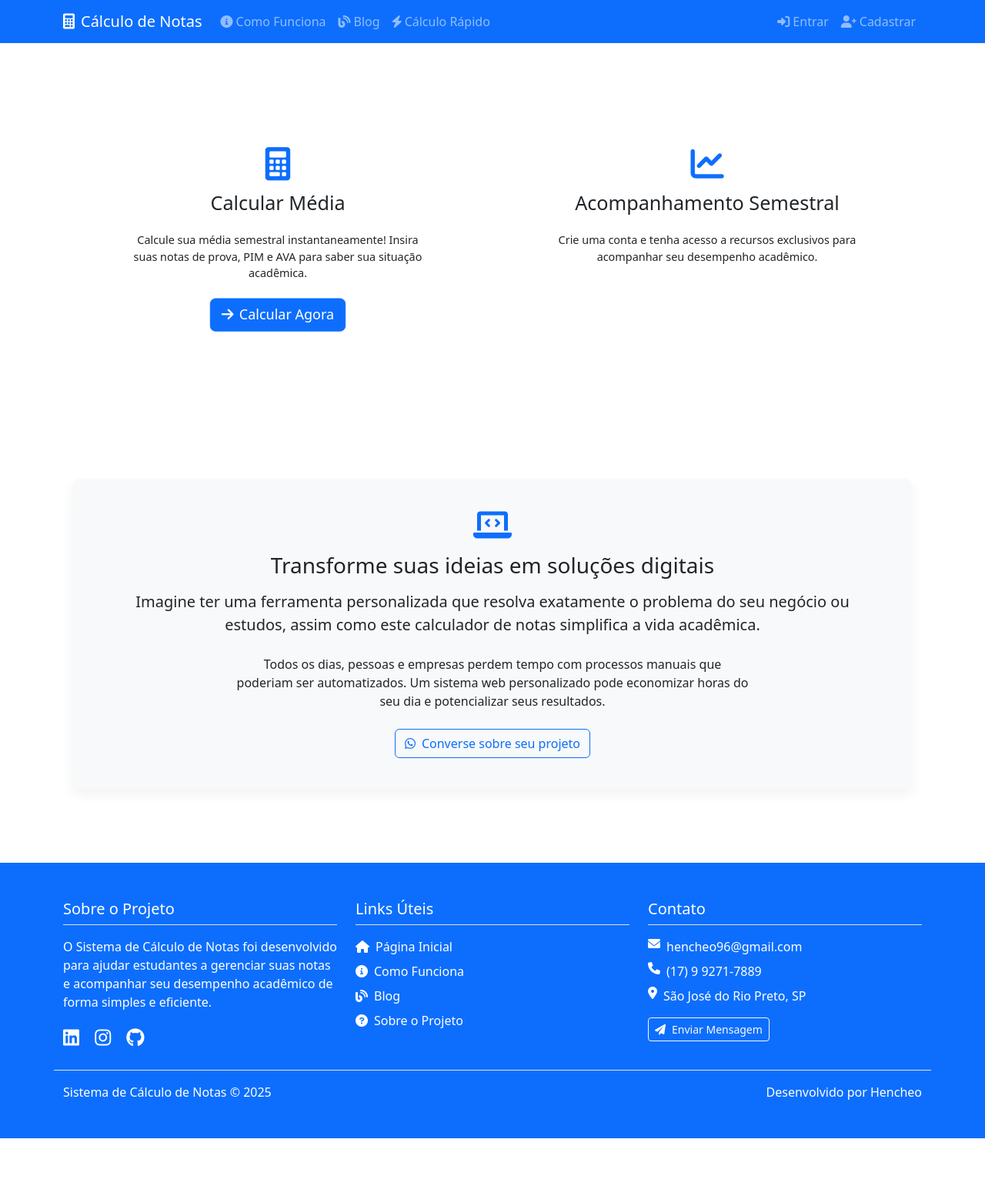
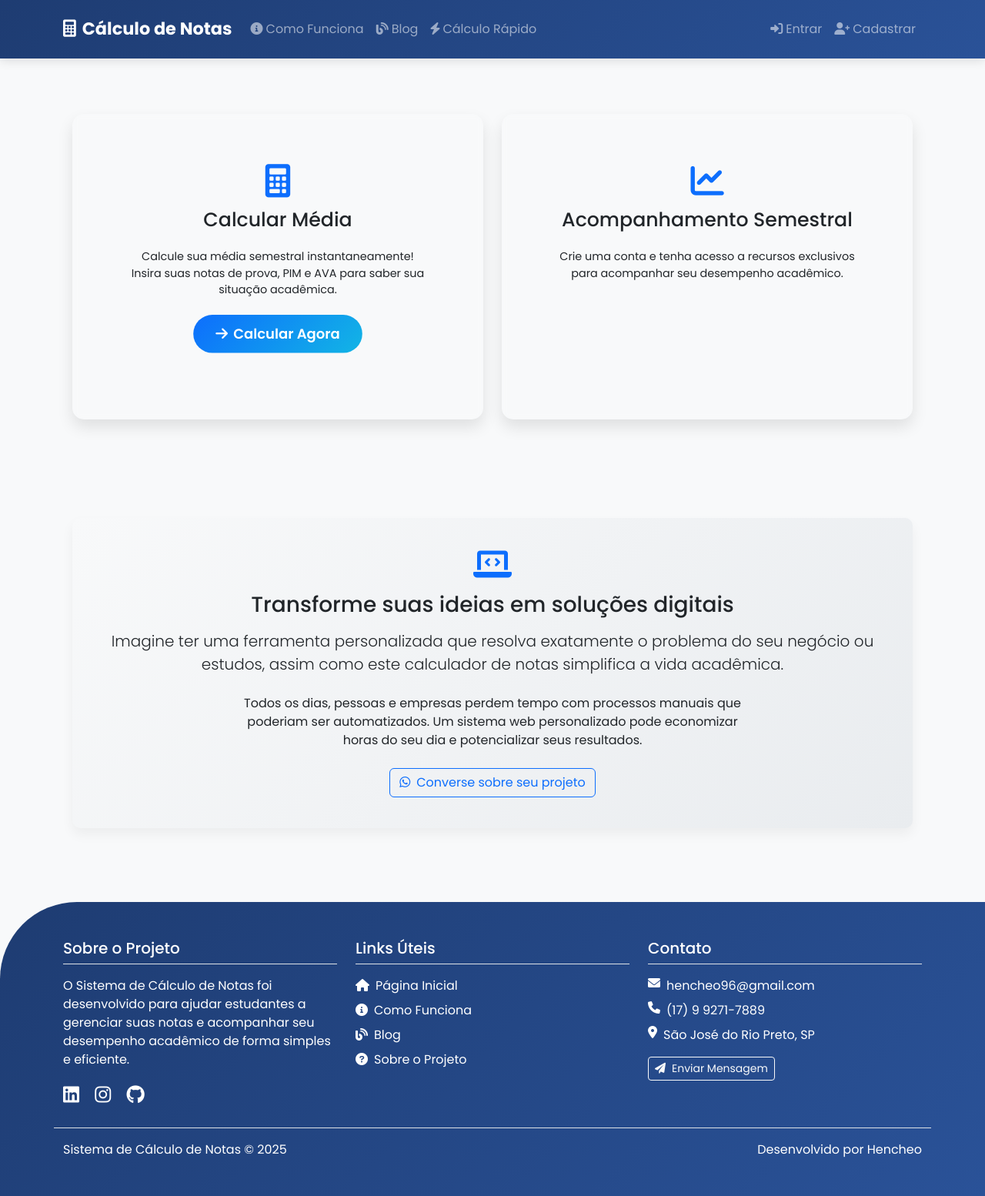
Before and after one commit to Hencheo/calculo-nota, a Django app: template templates/usuarios/home.html in a window 1280 px wide. Shown: the whole page at 77% size. Before the commit the page ends 1479 px from the top, so only its background shows below. Run offline with Django 3.2, Linux system fonts and the light colour scheme; the template is opened without the code that fills it, so the values that code supplies are empty.

Commit message:
Atualização do design e estilos

```diff
--- a/static/css/home.css
+++ b/static/css/home.css
@@ -23,7 +23,7 @@
     left: 0;
     right: 0;
     bottom: 0;
-    border-radius: 8px;
+    border-radius: 15px;
     z-index: -1;
     opacity: 0;
     transition: opacity 0.3s ease;
@@ -67,3 +67,42 @@
     box-shadow: 0 0 20px rgba(0, 123, 255, 0.4);
     border-color: rgba(0, 123, 255, 0.2);
 }
+/* Estilos para a seção de tecnologias */
+.tech-section {
+    padding: 5rem 0;
+    background-color: #f8f9fa;
+    border-radius: 100px 0 100px 0;
+    margin: 4rem 0;
+}
+
+.tech-icon {
+    font-size: 2.5rem;
+    color: #6c757d;
+    margin: 0 1rem;
+    transition: all 0.3s ease;
+}
+
+.tech-icon:hover {
+    color: #0d6efd;
+    transform: scale(1.2);
+}
+
+/* Seção de desenvolvimento */
+.dev-section {
+    background: linear-gradient(135deg, #f8f9fa, #e9ecef);
+    border-radius: 20px;
+    padding: 3rem;
+    margin-top: 5rem;
+    box-shadow: 0 10px 30px rgba(0,0,0,0.05);
+    transition: transform 0.3s ease;
+}
+
+.dev-section:hover {
+    transform: translateY(-5px);
+}
+
+.dev-icon {
+    font-size: 3rem;
+    color: #0d6efd;
+    margin-bottom: 1.5rem;
+}
--- a/static/css/style.css
+++ b/static/css/style.css
@@ -1,3 +1,26 @@
+@import url('https://fonts.googleapis.com/css2?family=Poppins:ital,wght@0,100;0,200;0,300;0,400;0,500;0,600;0,700;0,800;0,900;1,100;1,200;1,300;1,400;1,500;1,600;1,700;1,800;1,900&display=swap');
+
+/* Estilos personalizados - Nova paleta de cores */
+:root {
+    --primary-color: #0d6efd;
+    --primary-gradient: linear-gradient(135deg, #0d6efd, #12b5e5);
+    --dark-gradient: linear-gradient(135deg, #1e3c72, #2a5298);
+    --light-bg: #f8f9fa;
+    --border-radius: 15px;
+    --box-shadow: 0 10px 20px rgba(0,0,0,0.1);
+}
+
+/* Base styles */
+* {
+    font-family: 'Poppins', sans-serif;
+}
+
+body {
+    font-family: 'Poppins', sans-serif !important;
+    -webkit-font-smoothing: antialiased;
+    -moz-osx-font-smoothing: grayscale;
+}
+
 /* Estilos personalizados */
 .badge {
     font-size: 0.9em;
@@ -18,19 +41,68 @@
 /* Estilos para posicionar o footer */
 html, body {
     min-height: 100vh;
+    font-family: 'Poppins', sans-serif;
 }
 
 body {
     display: flex;
     flex-direction: column;
+    background-color: var(--light-bg);
+}
+
+/* Estilo para o header/navbar */
+.navbar {
+    background: var(--dark-gradient) !important;
+    padding: 1rem 0;
+    box-shadow: 0 4px 12px rgba(0,0,0,0.1);
+}
+
+.navbar-brand {
+    font-weight: 700;
+    font-size: 1.4rem;
+}
+
+/* Botões principais */
+.btn-primary {
+    background: var(--primary-gradient);
+    border: none;
+    border-radius: 50px;
+    padding: 0.8rem 2rem;
+    font-weight: 600;
+    transition: all 0.3s ease;
+}
+
+.btn-primary:hover {
+    transform: translateY(-3px);
+    box-shadow: 0 8px 15px rgba(13, 110, 253, 0.3);
+}
+
+/* Cards modernos */
+.card {
+    border: none;
+    border-radius: var(--border-radius);
+    box-shadow: var(--box-shadow);
+    transition: all 0.3s ease;
+    overflow: hidden;
+    margin-bottom: 1.5rem;
+}
+
+.card:hover {
+    transform: translateY(-5px);
+    box-shadow: 0 15px 30px rgba(0,0,0,0.15);
 }
 
 .container.mt-4 {
     flex: 1;
 }
 
+/* Footer moderno */
 footer {
+    background: var(--dark-gradient);
+    color: white;
+    padding: 4rem 0 2rem;
     margin-top: auto;
+    border-radius: 100px 0 0 0;
 }
 
 /* Estilos do Footer */
@@ -53,3 +125,30 @@ footer .list-unstyled a:hover {
 footer .btn-outline-light:hover {
     background-color: rgba(255, 255, 255, 0.1);
 }
+
+/* Seções principais */
+.hero-section {
+    background: var(--dark-gradient);
+    color: white;
+    border-radius: 0 0 0 100px;
+    padding: 5rem 0;
+    margin-bottom: 3rem;
+    position: relative;
+}
+
+.section-title {
+    font-weight: 700;
+    margin-bottom: 1.5rem;
+    position: relative;
+}
+
+.section-title:after {
+    content: '';
+    position: absolute;
+    bottom: -10px;
+    left: 0;
+    width: 50px;
+    height: 4px;
+    background: var(--primary-color);
+    border-radius: 2px;
+}
```
